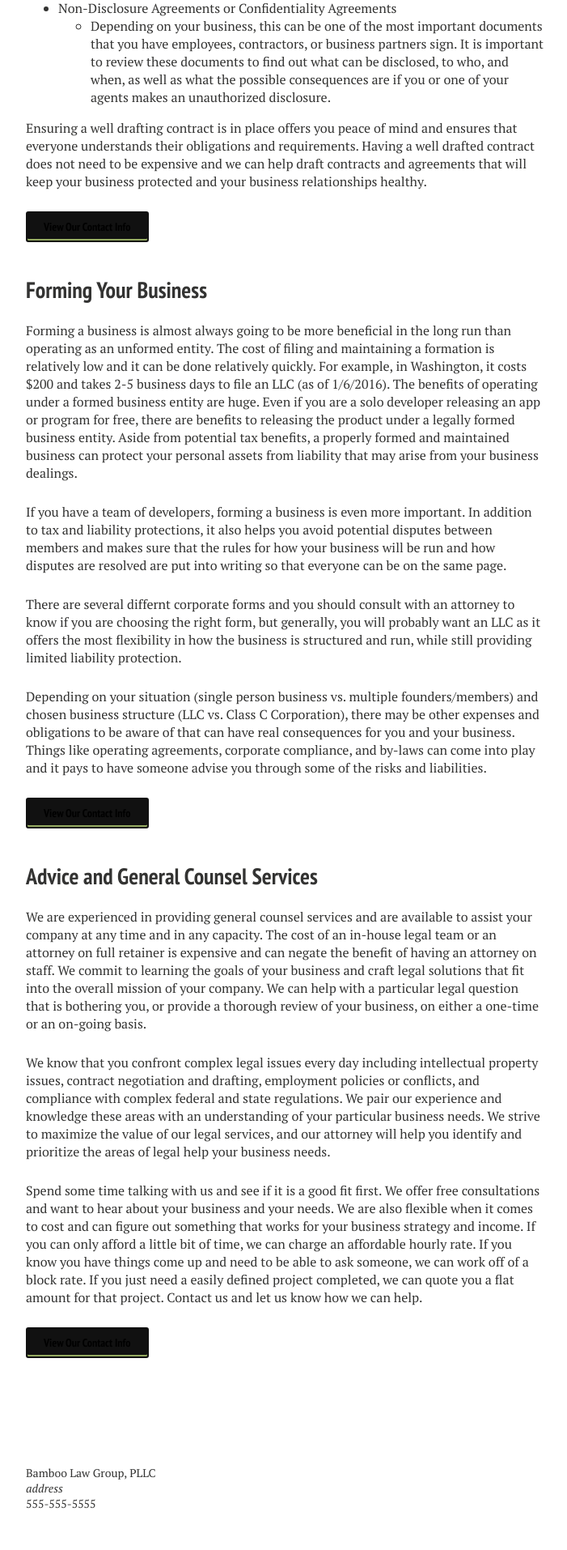
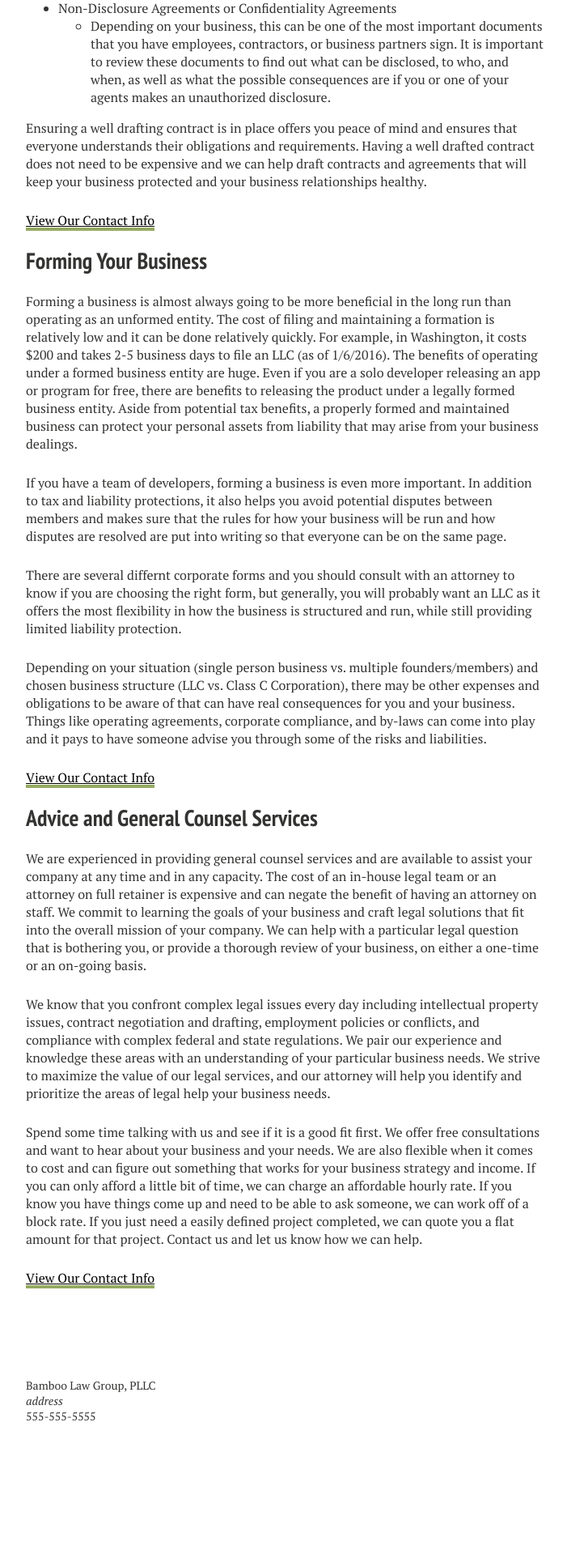
Before and after one commit to nerdyfergy/blg-site-mm3, a Jekyll site: the page built from services/index.md, in a window 1280 px wide. Shown: the part 1218-3132 px from the top of the page at 81% size, without its empty margins (288-989 px from the left). Built offline with Jekyll 4.4.1, drawn with Linux system fonts in a browser that asks for light colours; after the commit the page ends 3024 px from its top, so only the background shows below that.

Commit message:
Update index.md

```diff
--- a/services/index.md
+++ b/services/index.md
@@ -27,7 +27,7 @@ We work on a wide variety of contracts and agreements for our clients, including
 
 Ensuring a well drafting contract is in place offers you peace of mind and ensures that everyone understands their obligations and requirements. Having a well drafted contract does not need to be expensive and we can help draft contracts and agreements that will keep your business protected and your business relationships healthy.
 
-<a markdown="0" href="{{ site.url }}/contact" class="btn">View Our Contact Info</a>
+<a markdown="0" href="{{ site.url }}/contact">View Our Contact Info</a>
 
 ## Forming Your Business
 Forming a business is almost always going to be more beneficial in the long run than operating as an unformed entity. The cost of filing and maintaining a formation is relatively low and it can be done relatively quickly. For example, in Washington, it costs $200 and takes 2-5 business days to file an LLC (as of 1/6/2016). The benefits of operating under a formed business entity are huge. Even if you are a solo developer releasing an app or program for free, there are benefits to releasing the product under a legally formed business entity. Aside from potential tax benefits, a properly formed and maintained business can protect your personal assets from liability that may arise from your business dealings.
@@ -38,7 +38,7 @@ There are several differnt corporate forms and you should consult with an attorn
 
 Depending on your situation (single person business vs. multiple founders/members) and chosen business structure (LLC vs. Class C Corporation), there may be other expenses and obligations to be aware of that can have real consequences for you and your business. Things like operating agreements, corporate compliance, and by-laws can come into play and it pays to have someone advise you through some of the risks and liabilities.
 
-<a markdown="0" href="{{ site.url }}/contact" class="btn">View Our Contact Info</a>
+<a markdown="0" href="{{ site.url }}/contact">View Our Contact Info</a>
 
 ## Advice and General Counsel Services
 We are experienced in providing general counsel services and are available to assist your company at any time and in any capacity. The cost of an in-house legal team or an attorney on full retainer is expensive and can negate the benefit of having an attorney on staff. We commit to learning the goals of your business and craft legal solutions that fit into the overall mission of your company. We can help with a particular legal question that is bothering you, or provide a thorough review of your business, on either a one-time or an on-going basis.
@@ -47,4 +47,4 @@ We know that you confront complex legal issues every day including intellectual
 
 Spend some time talking with us and see if it is a good fit first. We offer free consultations and want to hear about your business and your needs. We are also flexible when it comes to cost and can figure out something that works for your business strategy and income. If you can only afford a little bit of time, we can charge an affordable hourly rate. If you know you have things come up and need to be able to ask someone, we can work off of a block rate. If you just need a easily defined project completed, we can quote you a flat amount for that project. Contact us and let us know how we can help.
 
-<a markdown="0" href="{{ site.url }}/contact" class="btn">View Our Contact Info</a>
+<a markdown="0" href="{{ site.url }}/contact">View Our Contact Info</a>
```
